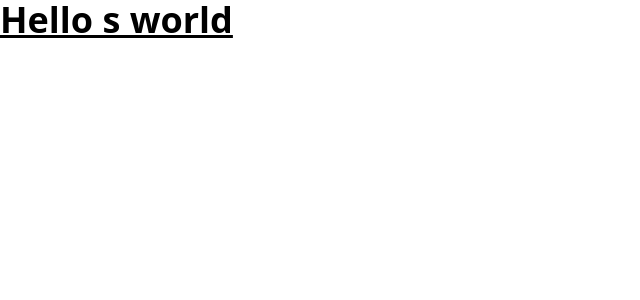
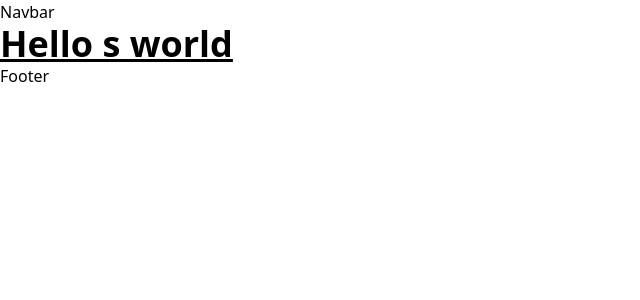
Before and after one commit to abdullahalrakib727/nft-market, a Next.js app: page / in a window 1280 px wide. Shown: the top 300 px of the page, without its empty margins (0-640 px from the left). Built offline with nearby package versions, Linux system fonts and the light colour scheme.

Commit message:
change theme and font awesome

```diff
--- /dev/null
+++ b/components/Footer.jsx
@@ -0,0 +1,7 @@
+import React from "react";
+
+const Footer = () => {
+  return <div>Footer</div>;
+};
+
+export default Footer;
--- /dev/null
+++ b/components/Navbar.jsx
@@ -0,0 +1,9 @@
+import React from 'react'
+
+const Navbar = () => {
+  return (
+    <div>Navbar</div>
+  )
+}
+
+export default Navbar
--- /dev/null
+++ b/components/index.js
@@ -0,0 +1,3 @@
+import Navbar from "./Navbar";
+import Footer from "./Footer";
+export { Navbar, Footer };
--- a/package.json
+++ b/package.json
@@ -10,6 +10,7 @@
   },
   "dependencies": {
     "next": "14.2.5",
+    "next-themes": "^0.3.0",
     "react": "^18",
     "react-dom": "^18"
   },
--- a/pages/_app.js
+++ b/pages/_app.js
@@ -1,5 +1,20 @@
+import { ThemeProvider } from "next-themes";
+import Script from "next/script";
 import "@/styles/globals.css";
 
-export default function App({ Component, pageProps }) {
-  return <Component {...pageProps} />;
-}
+import { Navbar, Footer } from "@/components";
+
+const App = ({ Component, pageProps }) => {
+  return (
+    <ThemeProvider attribute="class">
+      <div className="dark:bg-nft-dark bg-white min-h-screen">
+        <Navbar />
+        <Component {...pageProps} />
+        <Footer />
+      </div>
+      <Script src="https://kit.fontawesome.com/ab3b206834.js" crossorigin="anonymous"></Script>
+    </ThemeProvider>
+  );
+};
+
+export default App;
--- a/pages/api/hello.js
+++ /dev/null
@@ -1,5 +0,0 @@
-// Next.js API route support: https://nextjs.org/docs/api-routes/introduction
-
-export default function handler(req, res) {
-  res.status(200).json({ name: "John Doe" });
-}
--- /dev/null
+++ b/pages/create-nft.js
@@ -0,0 +1,11 @@
+import React from 'react';
+
+const MyNfts = () => {
+    return (
+        <div>
+            MyNfts page
+        </div>
+    );
+};
+
+export default MyNfts;
--- /dev/null
+++ b/pages/created-nfts.js
@@ -0,0 +1,11 @@
+import React from 'react';
+
+const CreatedNFTs = () => {
+    return (
+        <div>
+            CreatedNfts page
+        </div>
+    );
+};
+
+export default CreatedNFTs;
--- /dev/null
+++ b/pages/nft-details.js
@@ -0,0 +1,9 @@
+import React from "react";
+
+const NFTDetails = () => {
+  return <div>
+    NFt details page
+  </div>;
+};
+
+export default NFTDetails;
--- /dev/null
+++ b/pages/resell-nft.js
@@ -0,0 +1,9 @@
+import React from 'react'
+
+const ResellNFts = () => {
+  return (
+    <div>ResellNFts</div>
+  )
+}
+
+export default ResellNFts;
```
Also changed, not shown: 1 other file (tests, documents, lock files or other folders).
